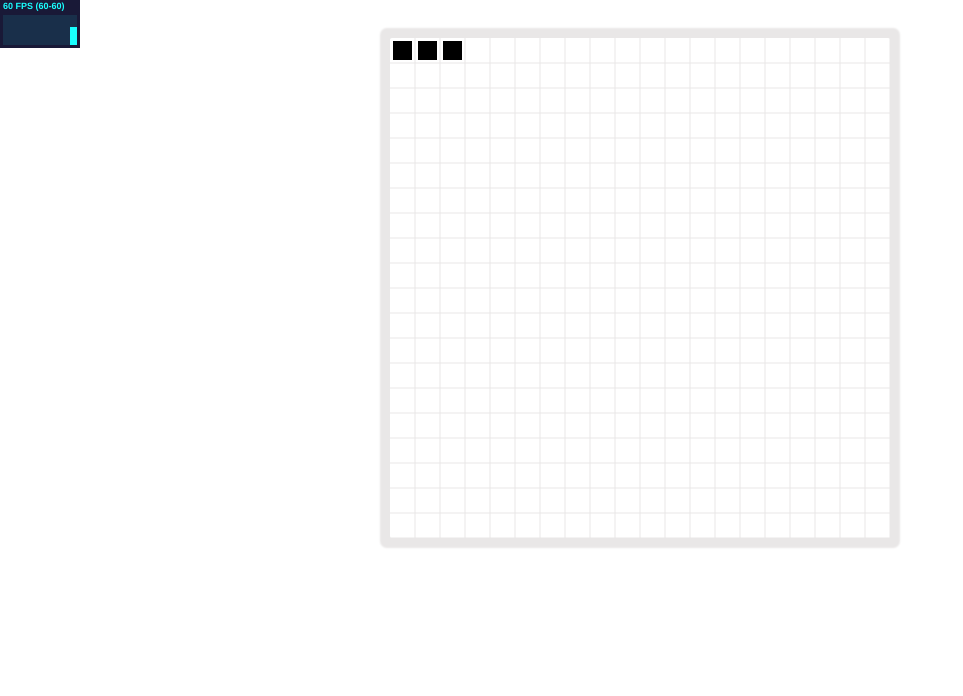
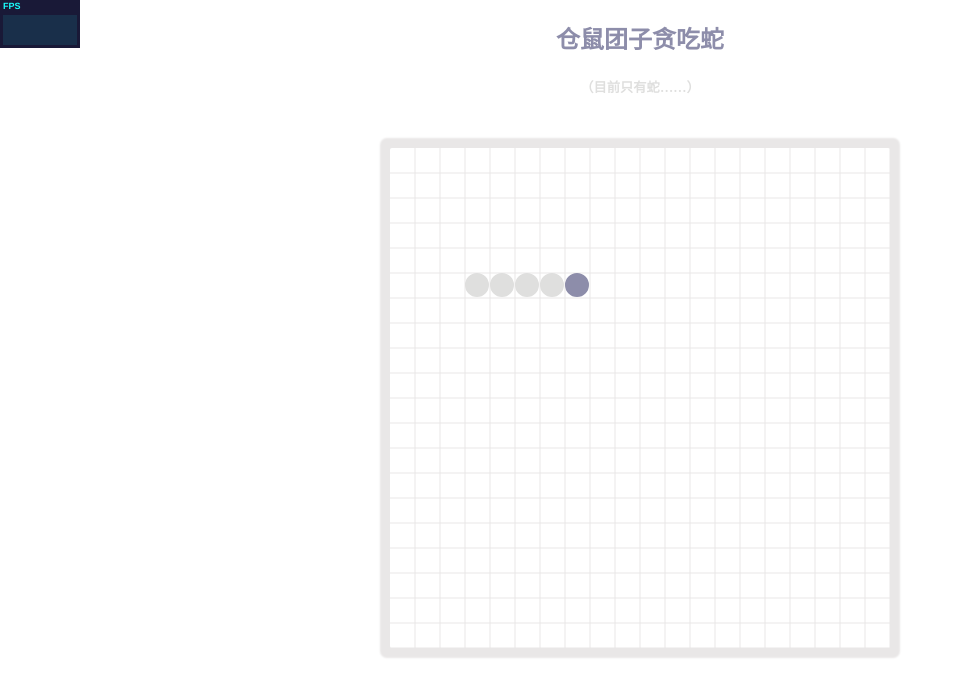
Before and after one commit to TinyCricetus/greedy-snake, a website built with webpack: page public/index.html in a window 1280 px wide. Shown: the whole page, without its empty margins (0-963 px from the left). Built offline with nearby package versions, Linux system fonts and the light colour scheme.

Commit message:
feat: 增加缓动效果，增加配色，增加标题，禁止反向控制，调整蛇身形状

```diff
--- a/public/index.html
+++ b/public/index.html
@@ -4,9 +4,11 @@
   <meta charset="UTF-8">
   <meta http-equiv="X-UA-Compatible" content="IE=edge">
   <meta name="viewport" content="width=device-width, initial-scale=1.0">
-  <title>Canvas Snake</title>
+  <title>仓鼠团子</title>
 </head>
 <body>
+  <h2 style="color: #8D8DAA;">仓鼠团子贪吃蛇</h1>
+  <h5 style="color: #DFDFDE;">（目前只有蛇……）</h5>
   <canvas id="canvas"></canvas>
   <style>
     body {
--- a/src/config.module.ts
+++ b/src/config.module.ts
@@ -12,7 +12,7 @@ export interface GameConfig {
   /** 蛇速度，n 秒每格 */
   snakeSpeed: number,
 
-  /** 蛇身体方格内宽 px */
+  /** @deprecated 蛇身体方格内宽 px */
   snakeGridPadding: number
 }
 
@@ -21,6 +21,6 @@ export const defaultGameConfig: GameConfig = {
   gameHeight: 500,
   gridSize: 20,
   snakeOriginLength: 5,
-  snakeSpeed: 0.1,
-  snakeGridPadding: 3,
+  snakeSpeed: 0.2,
+  snakeGridPadding: 1
 }
--- a/src/game.module.ts
+++ b/src/game.module.ts
@@ -32,9 +32,20 @@ export class Game {
 
   init() {
     this.renderer.drawGround()
-    this.renderer.drawSnake(this.snake.snakeBody)
+    this.renderer.drawSnake({
+      snake: this.snake.snakeBody,
+      oldSnake: this.snake.snakeOldBody
+    })
+
     this.controller.init()
     this.controller.subscribeKeyDownEvent((direction) => {
+      if (this.currentDirection === Direction.Left && direction === Direction.Right ||
+        this.currentDirection === Direction.Right && direction === Direction.Left ||
+        this.currentDirection === Direction.Up && direction === Direction.Down ||
+        this.currentDirection === Direction.Down && direction === Direction.Up) {
+        return
+      }
+
       this.currentDirection = direction
     })
 
@@ -51,14 +62,10 @@ export class Game {
   }
 
   update() {
-    if (this.snake.needUpdateSnake()) {
-      this.renderer.clearGround()
-      this.renderer.drawGround()
-      this.renderer.drawSnake(this.snake.snakeBody)
+    if (this.currentDirection === Direction.None) {
+      return
     }
-  }
 
-  private run() {
     this.stats.update()
 
     const now = Date.now()
@@ -67,6 +74,16 @@ export class Game {
       this.snake.moveOneStep(this.currentDirection)
     }
 
+    this.renderer.clearGround()
+    this.renderer.drawGround()
+    this.renderer.drawSnake({
+      snake: this.snake.snakeBody,
+      oldSnake: this.snake.snakeOldBody,
+      oneStepProgress: Math.floor(((now - this.lastTimestamp) / this.gameConfig.snakeSpeed / 1000) * 100)
+    })
+  }
+
+  private run() {
     this.update()
 
     requestAnimationFrame(() => {
--- a/src/ground.module.ts
+++ b/src/ground.module.ts
@@ -28,11 +28,11 @@ export class SnakeGround {
       list.push([])
       for (let j = 0; j < this.gameConfig.gridSize; j++) {
         list[i][j] = {
-          sideLength: this.gridSideLength - + this.gameConfig.snakeGridPadding * 2,
+          sideLength: this.gridSideLength,
 
           topLeftPoint: {
-            x: i * this.gridSideLength + this.gameConfig.snakeGridPadding,
-            y: j * this.gridSideLength + this.gameConfig.snakeGridPadding
+            x: i * this.gridSideLength,
+            y: j * this.gridSideLength
           }
         }
       }
--- a/src/renderer.module.ts
+++ b/src/renderer.module.ts
@@ -1,6 +1,13 @@
 import { GameConfig } from "./config.module"
 import { Grid } from "./ground.module"
 import { Position } from "./snake.module"
+
+export interface SnakeDrawData {
+  snake: Position[],
+  oldSnake: Position[],
+  oneStepProgress?: number
+  color?: string
+}
 
 export class Renderer {
   private gridSideLengthX
@@ -17,8 +24,8 @@ export class Renderer {
 
   drawGround(strokeStyle = 'rgb(233, 231, 231)') {
     this.ctx.save()
+    this.ctx.beginPath()
 
-    this.ctx.strokeStyle = strokeStyle
     let tempWidth = 0
     let tempHeight = 0
     for (let i = 0; i < this.gameConfig.gridSize; i++) {
@@ -29,25 +36,68 @@ export class Renderer {
       this.ctx.moveTo(0, tempHeight)
       this.ctx.lineTo(this.gameConfig.gameWidth, tempHeight)
     }
+
+    this.ctx.strokeStyle = strokeStyle
     this.ctx.stroke()
 
     this.ctx.restore()
   }
 
-  drawSnake(snake: Position[], color = 'black') {
+  drawSnake(data: SnakeDrawData) {
     this.ctx.save()
 
-    this.ctx.fillStyle = color
-    let selectedGrid = null
-    for (const position of snake) {
-      if (!this.ground[position.x] || !this.ground[position.x][position.y]) {
-        console.error(position)
+    this.ctx.beginPath()
+
+    data.oneStepProgress = data.oneStepProgress || 0
+    data.color = data.color || '#DFDFDE'
+
+    let selectedGrid: Grid = null
+    let oldSelectedGrid: Grid = null
+
+    let position: Position = null
+    let oldPosition: Position = null
+
+    let interpolationX = 0
+    let interpolationY = 0
+
+    let currentX = 0
+    let currentY = 0
+    let radius = 0
+    for (let i = 0; i < data.oldSnake.length; i++) {
+      position = data.snake[i]
+      oldPosition = data.oldSnake[i]
+
+      if (!this.ground[oldPosition.x] || !this.ground[oldPosition.x][oldPosition.y]) {
+        console.error(oldPosition)
         throw new Error('Snake body is out of game ground!')
       }
+
+      oldSelectedGrid = this.ground[oldPosition.x][oldPosition.y]
       selectedGrid = this.ground[position.x][position.y]
-      this.ctx.fillRect(selectedGrid.topLeftPoint.x, selectedGrid.topLeftPoint.y,
-        selectedGrid.sideLength, selectedGrid.sideLength)
+
+      if (Math.abs(selectedGrid.topLeftPoint.x - oldSelectedGrid.topLeftPoint.x) > selectedGrid.sideLength ||
+        Math.abs(selectedGrid.topLeftPoint.y - oldSelectedGrid.topLeftPoint.y) > selectedGrid.sideLength) {
+        interpolationX = 0
+        interpolationY = 0
+      } else {
+        interpolationX = Math.floor((selectedGrid.topLeftPoint.x - oldSelectedGrid.topLeftPoint.x) * data.oneStepProgress / 100)
+        interpolationY = Math.floor((selectedGrid.topLeftPoint.y - oldSelectedGrid.topLeftPoint.y) * data.oneStepProgress / 100)
+      }
+
+      radius = Math.floor(selectedGrid.sideLength / 2)
+      currentX = oldSelectedGrid.topLeftPoint.x + radius + interpolationX
+      currentY = oldSelectedGrid.topLeftPoint.y + radius + interpolationY
+
+      this.ctx.moveTo(currentX, currentY)
+      this.ctx.arc(currentX, currentY, radius, 0, 2 * Math.PI)
+      if (i === 0) {
+        this.ctx.fillStyle = '#8D8DAA'
+        this.ctx.fill()
+        this.ctx.beginPath()
+      }
     }
+    this.ctx.fillStyle = data.color
+    this.ctx.fill()
 
     this.ctx.restore()
   }
@@ -68,7 +118,8 @@ export class Renderer {
   clearGround() {
     this.ctx.save()
 
-    this.ctx.clearRect(0, 0, this.gameConfig.gameWidth, this.gameConfig.gameHeight)
+    this.ctx.fillStyle = 'rgba(255, 255, 255, 0.3)'
+    this.ctx.fillRect(0, 0, this.gameConfig.gameWidth, this.gameConfig.gameHeight)
 
     this.ctx.restore()
   }
--- a/src/snake.module.ts
+++ b/src/snake.module.ts
@@ -37,11 +37,21 @@ export class Snake {
     return this.oldBody.map((item) => { return item.clone() })
   }
 
-  constructor(gameConfig: GameConfig) {
-    this.widthGrid = gameConfig.gridSize
-    this.heightGrid = gameConfig.gridSize
+  constructor(private gameConfig: GameConfig) {
+    this.widthGrid = this.gameConfig.gridSize
+    this.heightGrid = this.gameConfig.gridSize
 
-    this.body = [new Position(2, 0), new Position(1, 0), new Position(0, 0)]
+
+    this.init()
+  }
+
+  init() {
+    const randomColumn = Math.floor(Math.random() * 1000) % this.gameConfig.gridSize
+    this.body = []
+    for (let i = 0; i < 5; i++) {
+      this.body.push(new Position(i + 3, randomColumn))
+    }
+    this.body = this.body.reverse()
     this.oldBody = this.cloneBody(this.body)
   }
 
```
Also changed, not shown: screenshot/screenshot-20220323-212350.png.
